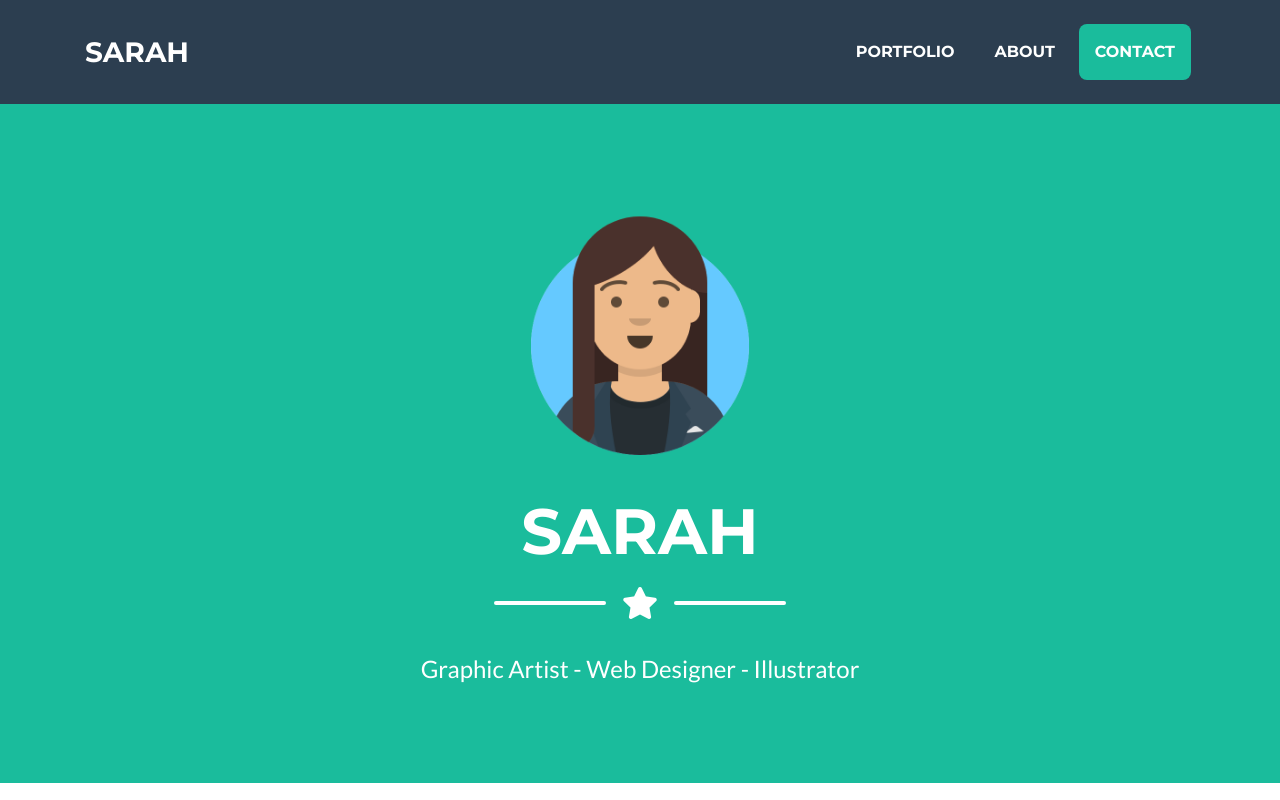
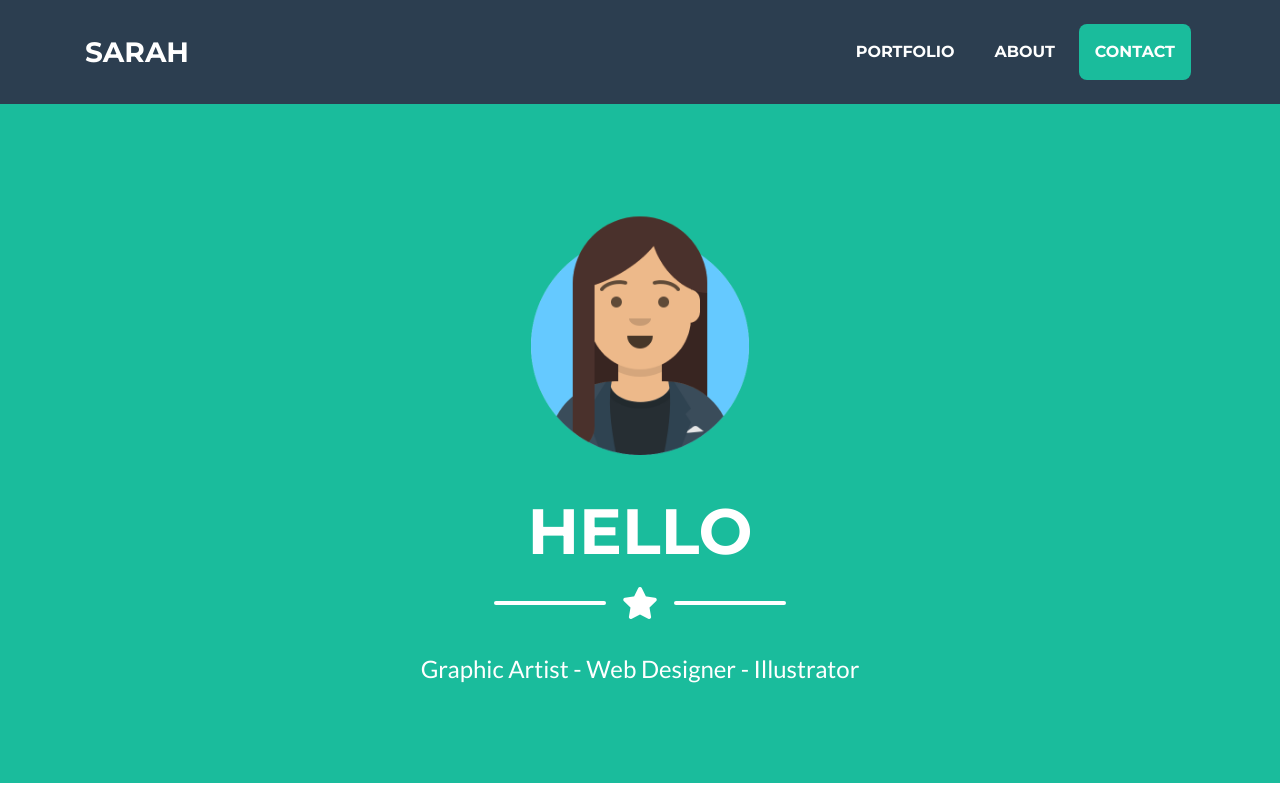
Before and after one commit to austinlasseter/sarah-lasseter, a website with bundled scripts: page index.html in a window 1280 px wide. Shown: the top 800 px of the page. Built offline with nearby package versions, Linux system fonts and the light colour scheme.

Commit message:
Update index.html

```diff
--- a/index.html
+++ b/index.html
@@ -54,7 +54,7 @@
       <img class="masthead-avatar mb-5" src="img/avataaars.png" alt="">
 
       <!-- Masthead Heading -->
-      <h1 class="masthead-heading text-uppercase mb-0">Sarah</h1>
+      <h1 class="masthead-heading text-uppercase mb-0">hello</h1>
 
       <!-- Icon Divider -->
       <div class="divider-custom divider-light">
```
